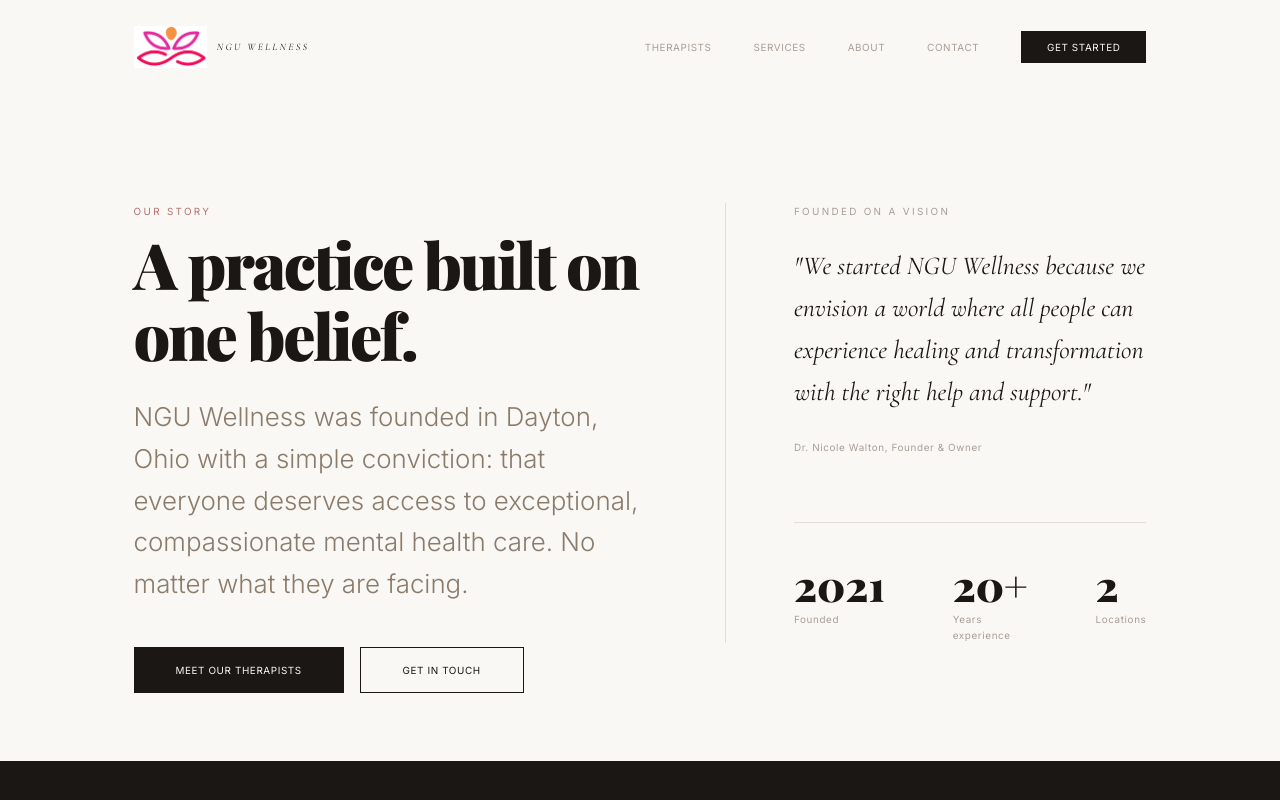
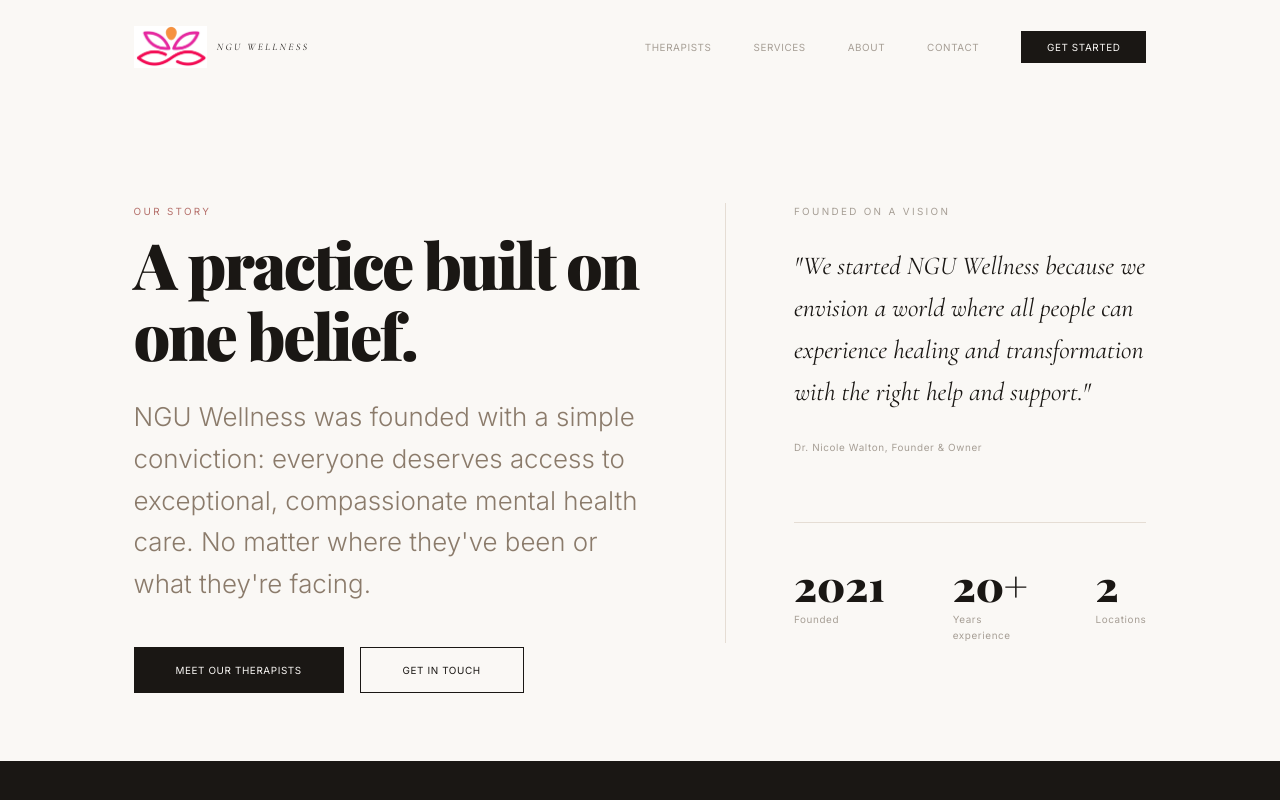
Before and after one commit to JDOG332/nguwellness, a Next.js app: page /about in a window 1280 px wide. Shown: the top 800 px of the page. Built offline with nearby package versions, Linux system fonts and the light colour scheme; a web font is replaced by a local one.

Commit message:
About page: updated hero copy

```diff
--- a/app/about/AboutPage.jsx
+++ b/app/about/AboutPage.jsx
@@ -356,7 +356,7 @@ export default function AboutPage() {
             A practice built on one belief.
           </h1>
           <p style={{ fontSize: "var(--t-md)", fontWeight: 300, color: "var(--earth)", maxWidth: "var(--max-w-narrow)", marginBottom: "var(--s-lg)" }}>
-            NGU Wellness was founded in Dayton, Ohio with a simple conviction: that everyone deserves access to exceptional, compassionate mental health care. No matter what they are facing.
+            NGU Wellness was founded with a simple conviction: everyone deserves access to exceptional, compassionate mental health care. No matter where they've been or what they're facing.
           </p>
           <div style={{ display: "flex", gap: "var(--s-sm)", flexWrap: "wrap" }}>
             <button className="btn-primary" onClick={() => router.push("/therapists")}>Meet Our Therapists</button>
```
